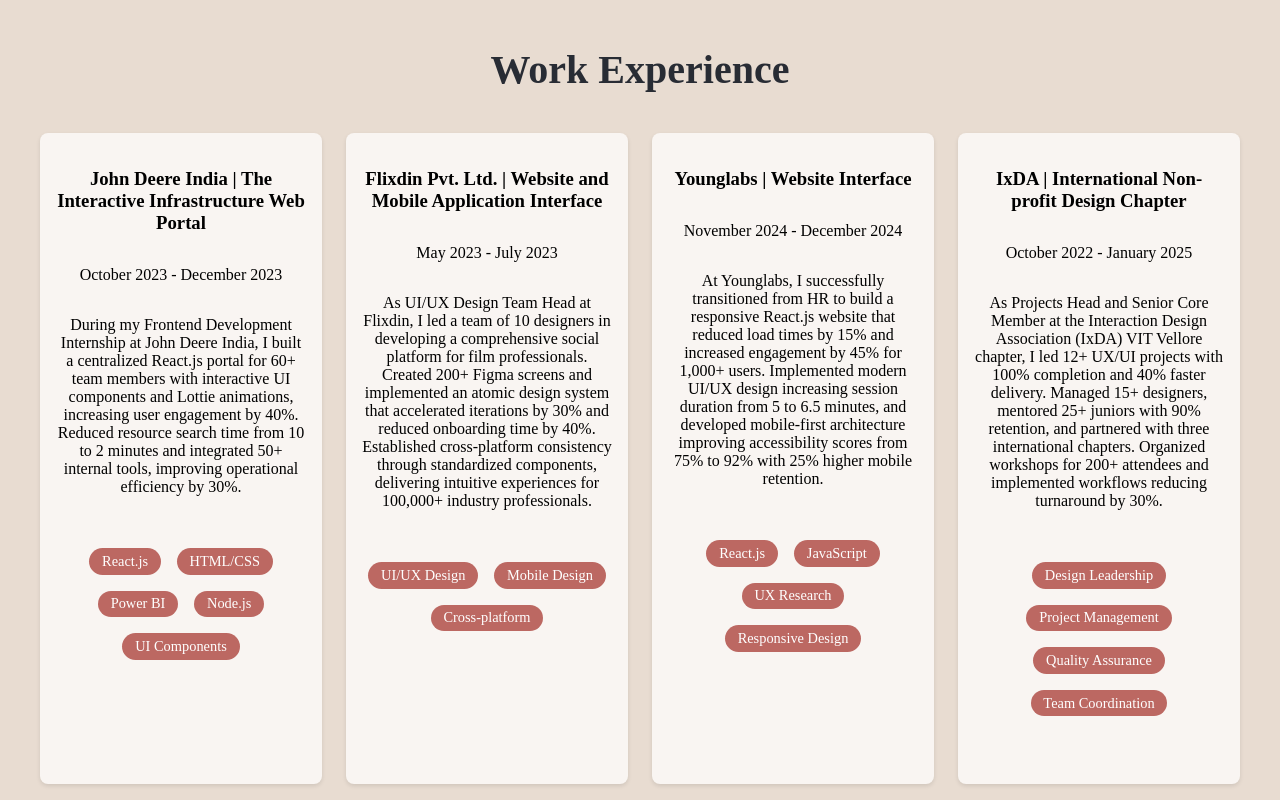
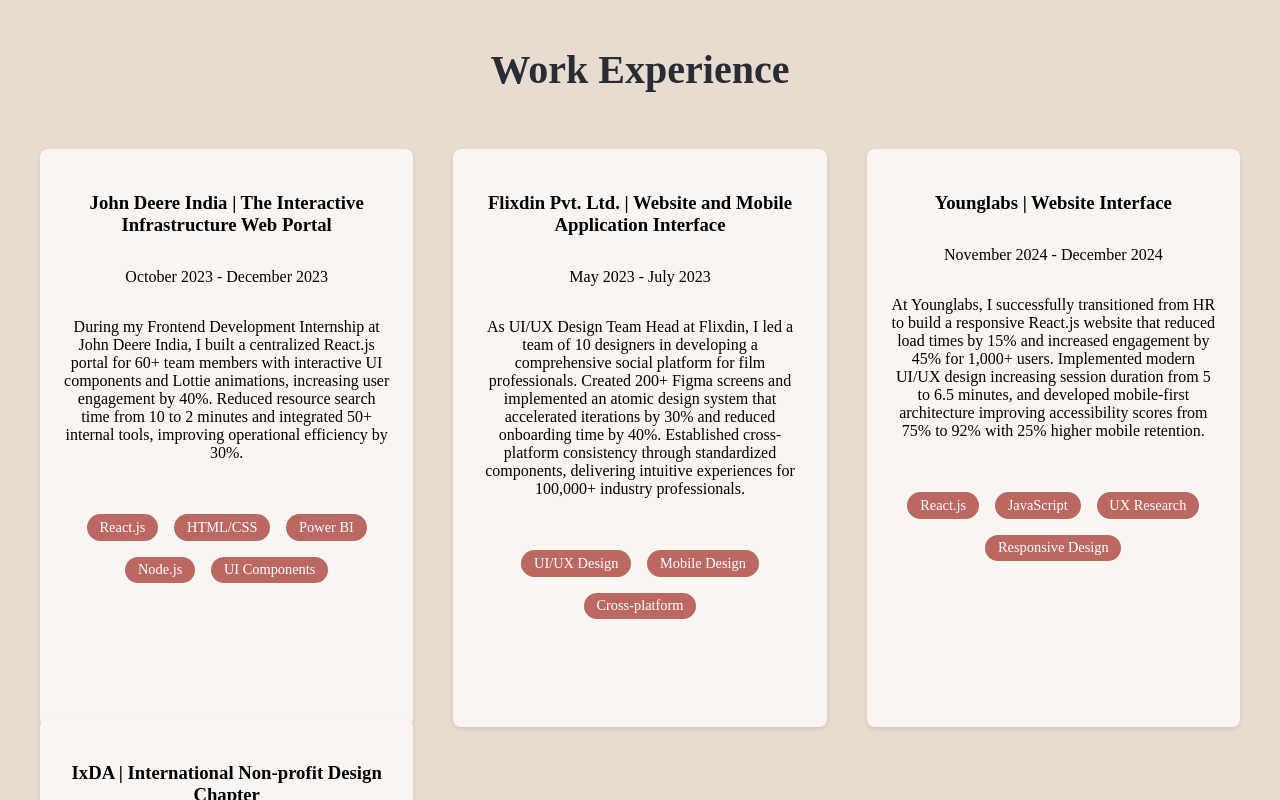
Before and after one commit to prashansapal/portfolio, a React (Create React App) app: page / in a window 1280 px wide. Shown: the part 1080-1880 px from the top of the page. Built offline with nearby package versions, Linux system fonts and the light colour scheme.

Commit message:
correcting exp boxes spacing

```diff
--- a/src/App.css
+++ b/src/App.css
@@ -439,23 +439,24 @@
 .projects-grid {
   display: grid;
   grid-template-columns: repeat(auto-fit, minmax(280px, 1fr));
-  gap: 1.5rem;
+  gap: 2.5rem;
   max-width: 1200px;
-  margin: 0.5rem auto;
+  margin: 1.5rem auto;
   justify-content: center;
   align-items: stretch;
-  padding: 0 0.5rem;
+  padding: 0 1rem;
 }
 
 .project-card {
   background: var(--primary-bg);
   border-radius: 8px;
-  padding: 1rem;
+  padding: 1.5rem;
   box-shadow: 0 2px 4px rgba(0,0,0,0.1);
   transition: transform 0.3s ease;
   height: 100%;
   display: flex;
   flex-direction: column;
+  margin-bottom: 1rem;
 }
 
 .project-card h3 {
```
